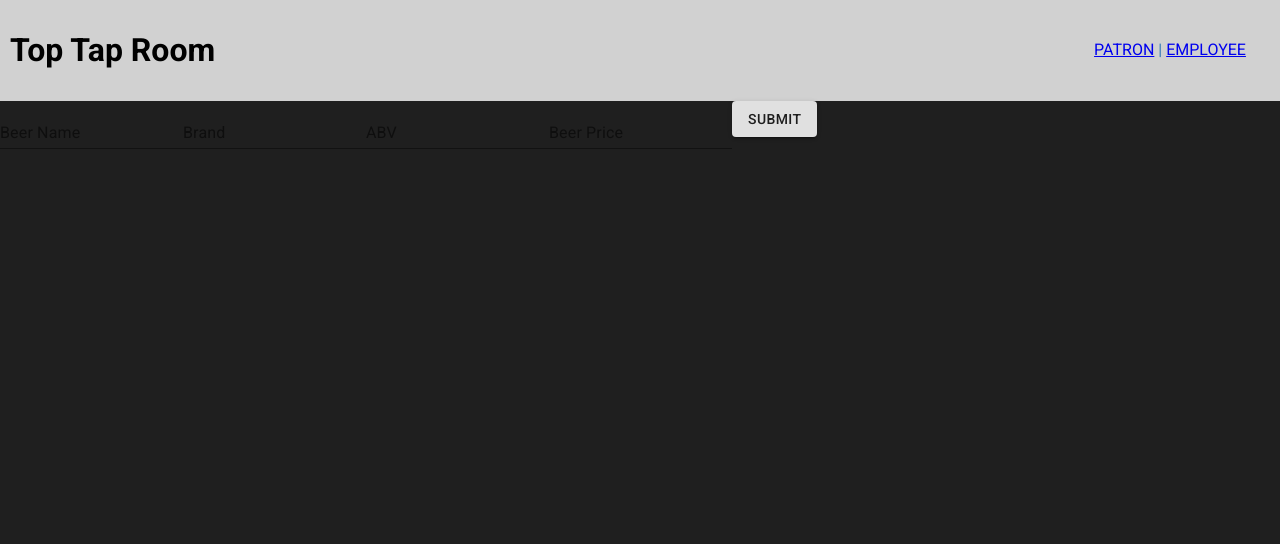
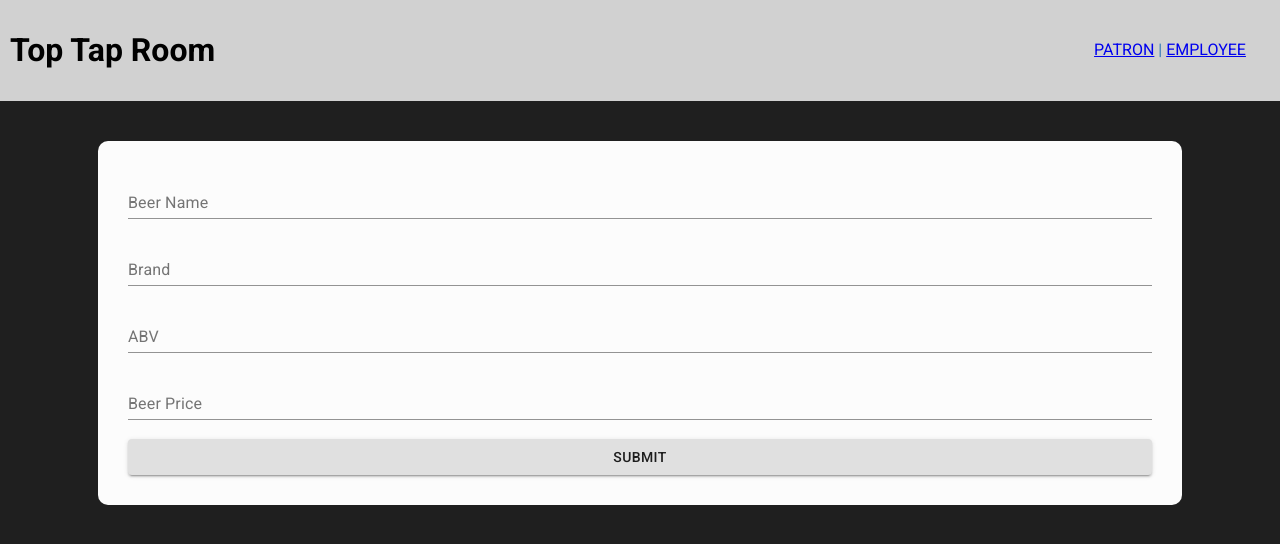
Before and after one commit to LiamPKenna/tap-room, a React (Create React App) app: page /new_keg in a window 1280 px wide. Shown: the top 544 px of the page. Built offline with nearby package versions, Linux system fonts and the light colour scheme.

Commit message:
Add styles to new keg form

```diff
--- a/src/components/NewKeg.jsx
+++ b/src/components/NewKeg.jsx
@@ -5,37 +5,37 @@ import InputLabel from '@material-ui/core/InputLabel';
 import Button from '@material-ui/core/Button';
 
 function NewKeg() {
-
+  const formStyle = {
+    margin: '40px auto',
+    backgroundColor: '#fcfcfc',
+    padding: '30px',
+    borderRadius: '10px',
+    width: '80%',
+  };
   return (
-    <div>
-      <style jsx>
-        {`input {
-          width: 100%;
-          display: block;
-        }`}
-      </style>
+    <div style={formStyle}>
       <form action="">
-        <FormControl>
+        <FormControl fullWidth='true'>
           <InputLabel htmlFor="name">Beer Name</InputLabel>
           <Input id="name" />
           <br/>
         </FormControl>
-        <FormControl>
+        <FormControl fullWidth='true'>
           <InputLabel htmlFor="brand">Brand</InputLabel>
           <Input id="brand" />
           <br/>
         </FormControl>
-        <FormControl>
+        <FormControl fullWidth='true'>
           <InputLabel htmlFor="abv">ABV</InputLabel>
           <Input id="abv" />
           <br/>
         </FormControl>
-        <FormControl>
+        <FormControl fullWidth='true'>
           <InputLabel htmlFor="price">Beer Price</InputLabel>
           <Input id="price" />
           <br/>
         </FormControl>
-        <Button variant="contained" type="submit">SUBMIT</Button>
+        <Button variant="contained" type="submit" fullWidth='true'>SUBMIT</Button>
       </form>
     </div>
   );
```
